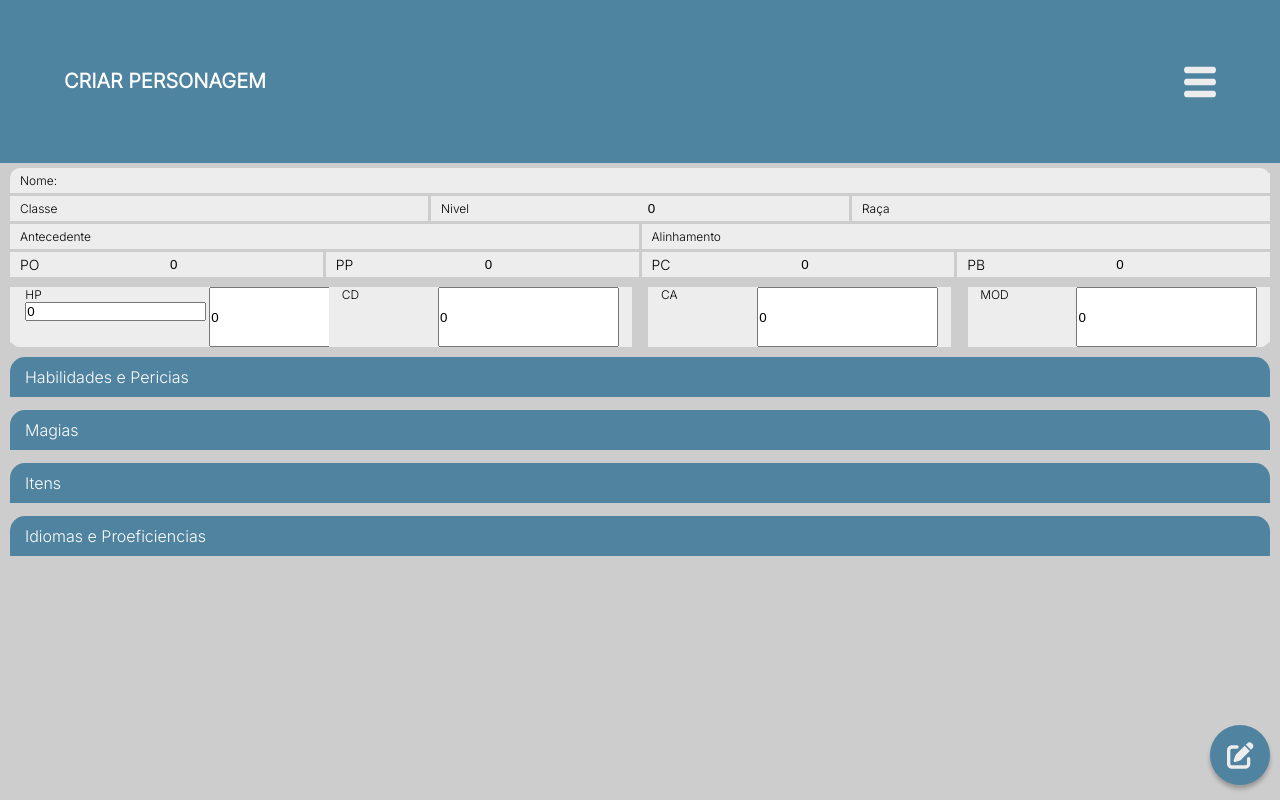
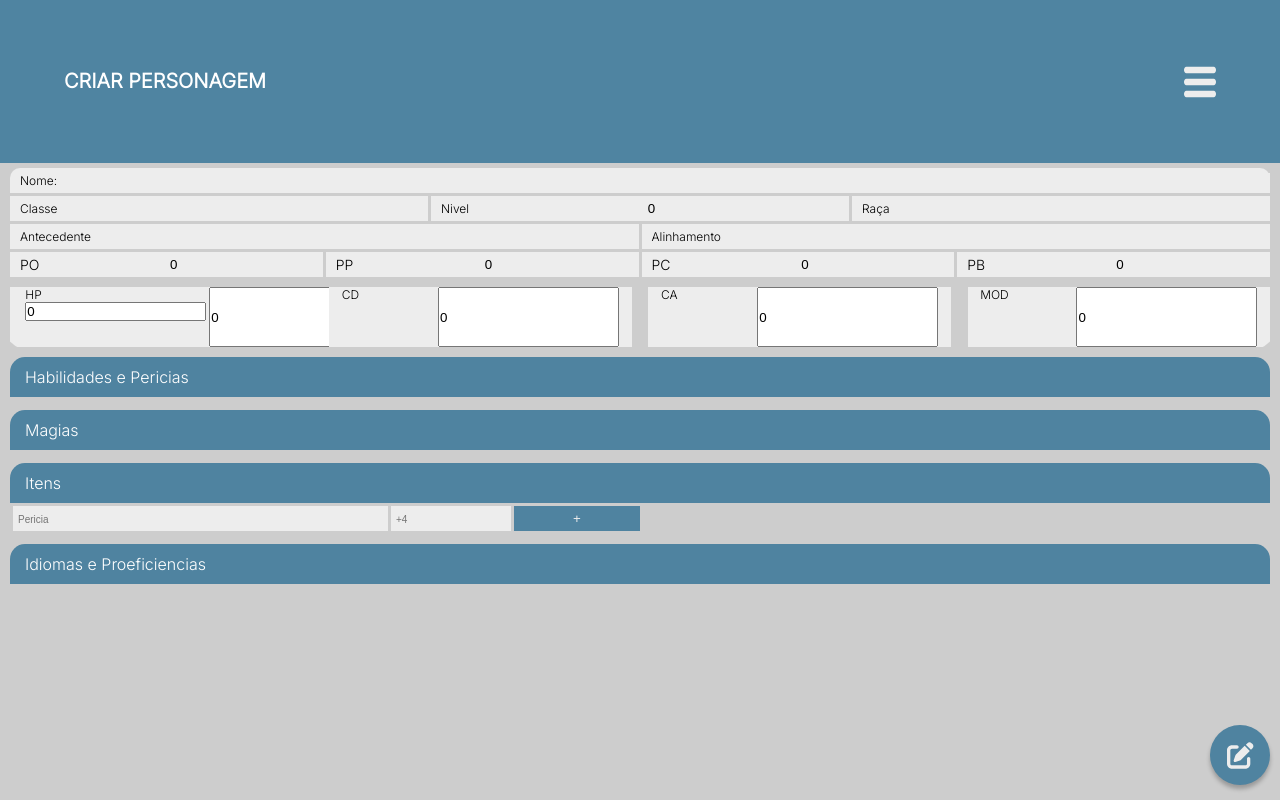
Before and after one commit to mabiiak/ficheiro-de-bolso, a React (Create React App) app: page / in a window 1280 px wide. Both pictures are taken after a click on the element "Itens". Built offline with nearby package versions, Linux system fonts and the light colour scheme.

Commit message:
feat: replica base de componente de pericias para itens

```diff
--- /dev/null
+++ b/src/components/Itens.jsx
@@ -0,0 +1,97 @@
+import React, { useContext, useState, useEffect } from 'react'
+import { Context } from '../context/Provider'
+import './css/Pericias.css'
+
+function Itens() {
+  const { listaItens, setListaItens, editando } = useContext(Context)
+
+  const [nomeItens, setNomePericias] = useState('')
+  const [descricao, setDescricao] = useState('')
+  const [lista, setLista] = useState([])
+
+  useEffect(() => {
+    setLista(Object.entries(listaItens))
+  }, [listaItens])
+
+  const changeValue = ({ target }) => {
+    const { value, name } = target
+
+    if (name === 'nome') {
+      setNomePericias(value)
+    } else if (name === 'descricao') {
+      setDescricao(value)
+    }
+  }
+
+  const salvaItens = () => {
+    setListaItens({ ...listaItens, [nomeItens]: descricao })
+
+    setNomePericias('')
+    setDescricao('')
+  }
+
+  const editarItem = (index, { target }) => {
+    const { value, name } = target
+
+    const chaveAntiga = lista[index][0]
+    const valorAntigo = lista[index][1]
+
+    if (name === 'nome') {
+      const novoObjeto = { ...listaItens }
+      delete novoObjeto[chaveAntiga]
+      novoObjeto[value] = valorAntigo
+      setListaItens(novoObjeto)
+    } else if (name === 'valor') {
+      const novoObjeto = { ...listaItens }
+      novoObjeto[chaveAntiga] = +value
+      setListaItens(novoObjeto)
+    }
+  }
+
+  return (
+    <div id="pericia">
+      {lista &&
+        lista.map((pericia, index) => (
+          <div key={pericia[0]} className="linhas-pericia criar-pericia">
+            <input
+              id="nome-pericia"
+              onChange={(e) => editarItem(index, e)}
+              type="text"
+              name="nome"
+              placeholder="nome pericia"
+              value={pericia[0]}
+              readOnly={!editando}
+            />
+            <input
+              id="mod-pericia"
+              onChange={(e) => editarItem(index, e)}
+              type="text"
+              name="valor"
+              placeholder="Pericia"
+              value={pericia[1]}
+              readOnly={!editando}
+            />
+          </div>
+        ))}
+      <div className="criar-pericia">
+        <input
+          onChange={(e) => changeValue(e)}
+          type="text"
+          name="nome"
+          placeholder="Pericia"
+          value={nomeItens}
+        />
+        <input
+          onChange={(e) => changeValue(e)}
+          type="number"
+          name="descricao"
+          placeholder="+4"
+          value={descricao}
+        />
+        <button onClick={() => salvaItens()}>+</button>
+      </div>
+    </div>
+  )
+}
+
+export default Itens
--- a/src/context/Provider.js
+++ b/src/context/Provider.js
@@ -40,6 +40,7 @@ function Provider({ children }) {
   const [editando, setEditar] = useState(false)
   const [listaPericias, setListaPericias] = useState([])
   const [listaMagias, setListaMagias] = useState([])
+  const [listaItens, setListaItens] = useState([])
 
   useEffect(() => {
     const verSalvos = JSON.parse(localStorage.getItem('personagem'))
@@ -67,6 +68,8 @@ function Provider({ children }) {
     setStatus,
     listaMagias,
     setListaMagias,
+    listaItens,
+    setListaItens,
   }
 
   return <Context.Provider value={estadosGlobais}>{children}</Context.Provider>
--- a/src/paginas/Ficha.jsx
+++ b/src/paginas/Ficha.jsx
@@ -9,6 +9,7 @@ import Descritivo from '../components/Descritivo'
 import Status from '../components/Status'
 import Magias from '../components/Magias'
 import BotaoEditar from '../components/BotaoEditar'
+import Itens from '../components/Itens'
 
 export default function Ficha() {
   const habilidadesPericias = () => (
@@ -19,6 +20,7 @@ export default function Ficha() {
   )
 
   const listaMagias = () => <Magias />
+  const listaItens = () => <Itens />
 
   return (
     <div>
@@ -34,7 +36,7 @@ export default function Ficha() {
       <TituloExpansivo titulo="Magias" body={listaMagias()} />
 
       {/* Itens */}
-      <TituloExpansivo titulo="Itens" />
+      <TituloExpansivo titulo="Itens" body={listaItens()} />
 
       <TituloExpansivo
         titulo="Idiomas e Proeficiencias"
```
